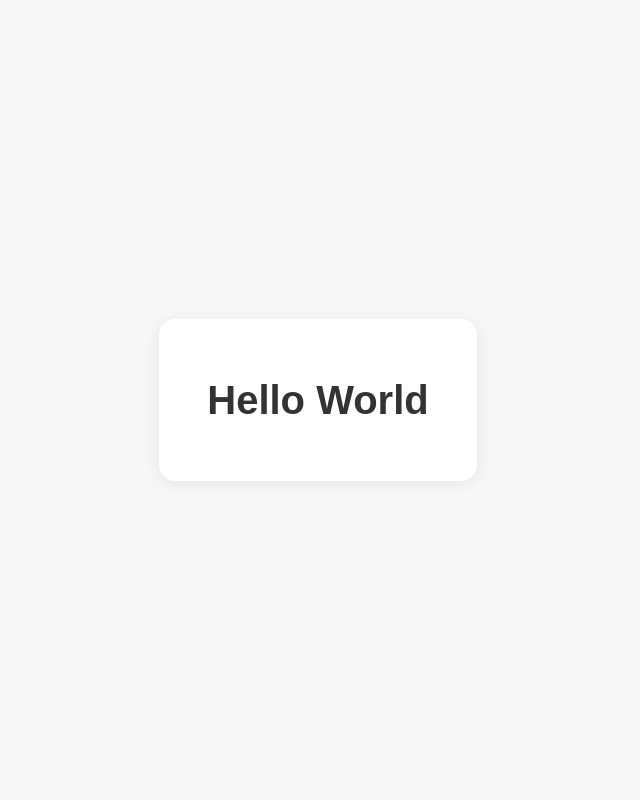
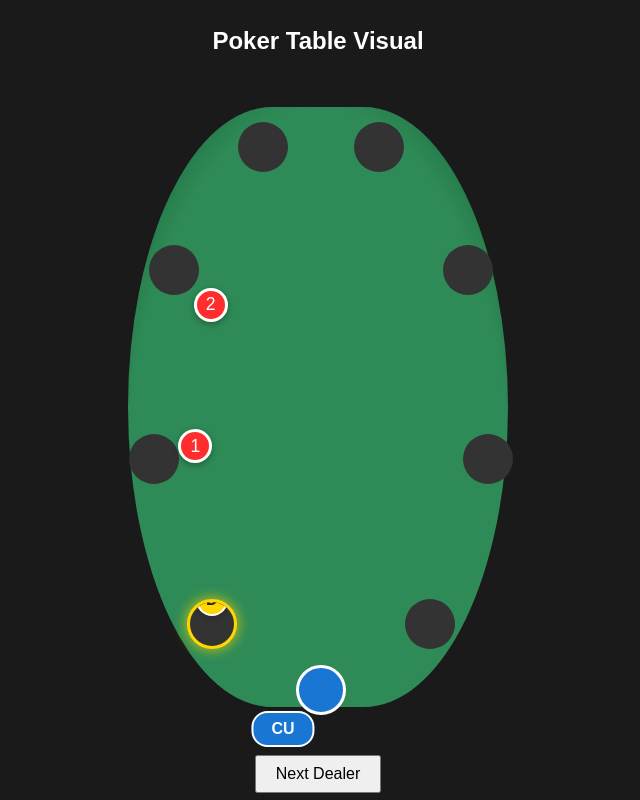
Before and after one commit to DonovanDarko/holdem-preflop-trainer, a plain HTML site: page index.html in a window 1280 px wide. Shown: the whole page, without its empty margins (322-962 px from the left). Drawn offline with Linux system fonts and the light colour scheme.

Commit message:
adding basic ring game functionality

```diff
--- a/index.html
+++ b/index.html
@@ -1,43 +1,19 @@
+
 <!DOCTYPE html>
 <html lang="en">
 <head>
   <meta charset="UTF-8">
   <meta name="viewport" content="width=device-width, initial-scale=1.0">
-  <title>Hello World - GitHub Pages</title>
-  <style>
-    body {
-      display: flex;
-      justify-content: center;
-      align-items: center;
-      height: 100vh;
-      margin: 0;
-      font-family: Arial, sans-serif;
-      background: #f7f7f7;
-    }
-    .container {
-      background: #fff;
-      padding: 2rem 3rem;
-      border-radius: 1rem;
-      box-shadow: 0 2px 16px rgba(0,0,0,0.08);
-      text-align: center;
-    }
-    h1 {
-      font-size: 2.5rem;
-      color: #333;
-    }
-    @media (max-width: 600px) {
-      .container {
-        padding: 1rem 0.5rem;
-      }
-      h1 {
-        font-size: 2rem;
-      }
-    }
-  </style>
+  <title>Preflop Trainer Visual</title>
+  <link rel="stylesheet" href="style.css">
 </head>
 <body>
-  <div class="container">
-    <h1>Hello World</h1>
+  <h2>Poker Table Visual</h2>
+  <div class="table-container" id="tableContainer">
+    <div class="table"></div>
+    <!-- Seats will be rendered here -->
   </div>
+  <button onclick="moveDealer()" style="margin-top:1rem;padding:0.5rem 1.2rem;font-size:1rem;">Next Dealer</button>
+  <script src="main.js"></script>
 </body>
 </html>
--- /dev/null
+++ b/main.js
@@ -0,0 +1,97 @@
+const NUM_SEATS = 9;
+const PLAYER_SEAT = 8; // 0-indexed, fixed player seat at bottom
+let dealerSeat = 0;
+const POSITIONS = [
+  'Dealer', 'SB', 'BB', 'UTG', 'UTG +1', 'MP', 'LJ', 'HJ', 'CU'
+];
+
+function renderTable() {
+  const container = document.getElementById('tableContainer');
+  // Remove old seats, chips, and position labels
+  Array.from(container.getElementsByClassName('seat')).forEach(e => e.remove());
+  Array.from(container.getElementsByClassName('chip')).forEach(e => e.remove());
+  Array.from(container.getElementsByClassName('position-label')).forEach(e => e.remove());
+  for (let i = 0; i < NUM_SEATS; i++) {
+    // Vertically oriented oval: x = centerX + a * cos(angle), y = centerY + b * sin(angle)
+    // Player seat is always at the bottom (angle = Math.PI/2)
+    const playerAngle = Math.PI / 2;
+    const angle = playerAngle + (2 * Math.PI / NUM_SEATS) * ((i - PLAYER_SEAT + NUM_SEATS) % NUM_SEATS);
+    const a = 170; // horizontal radius (move seats further out)
+    const b = 280; // vertical radius (move seats further out)
+    const centerX = 190;
+    const centerY = 300;
+    const x = centerX + a * Math.cos(angle) - 22;
+    const y = centerY + b * Math.sin(angle) - 22;
+    const seat = document.createElement('div');
+    seat.className = 'seat' + (i === PLAYER_SEAT ? ' player' : '') + (i === dealerSeat ? ' dealer' : '');
+    seat.style.left = x + 'px';
+    seat.style.top = y + 'px';
+    // No seat number text
+    if (i === dealerSeat) {
+      const btn = document.createElement('div');
+      btn.className = 'dealer-btn';
+      btn.innerText = 'D';
+      seat.appendChild(btn);
+    }
+    container.appendChild(seat);
+
+    // Place a single chip in front of the SB (seat after dealer), 1/4 of the way from seat to center
+    if (i === (dealerSeat + 1) % NUM_SEATS) {
+      const chipAngle = playerAngle + (2 * Math.PI / NUM_SEATS) * ((i - PLAYER_SEAT + NUM_SEATS) % NUM_SEATS);
+      // Seat position
+      const seatX = centerX + a * Math.cos(chipAngle);
+      const seatY = centerY + b * Math.sin(chipAngle);
+      // Center position
+      const centerChipX = centerX;
+      const centerChipY = centerY;
+      // Chip position: 1/4 of the way from seat to center
+      const chipX = seatX + (centerChipX - seatX) * 0.25 - 14;
+      const chipY = seatY + (centerChipY - seatY) * 0.25 - 14;
+      const chip = document.createElement('div');
+      chip.className = 'chip';
+      chip.style.left = chipX + 'px';
+      chip.style.top = chipY + 'px';
+      chip.innerText = '1';
+      container.appendChild(chip);
+    }
+    // Place a big blind chip in front of the BB (2 seats after dealer), 1/4 of the way from seat to center
+    if (i === (dealerSeat + 2) % NUM_SEATS) {
+      const chipAngle = playerAngle + (2 * Math.PI / NUM_SEATS) * ((i - PLAYER_SEAT + NUM_SEATS) % NUM_SEATS);
+      // Seat position
+      const seatX = centerX + a * Math.cos(chipAngle);
+      const seatY = centerY + b * Math.sin(chipAngle);
+      // Center position
+      const centerChipX = centerX;
+      const centerChipY = centerY;
+      // Chip position: 1/4 of the way from seat to center
+      const chipX = seatX + (centerChipX - seatX) * 0.25 - 14;
+      const chipY = seatY + (centerChipY - seatY) * 0.25 - 14;
+      const chip = document.createElement('div');
+      chip.className = 'chip';
+      chip.style.left = chipX + 'px';
+      chip.style.top = chipY + 'px';
+      chip.innerText = '2';
+      container.appendChild(chip);
+    }
+
+    // Only show position label in front of player seat
+    if (i === PLAYER_SEAT) {
+      const label = document.createElement('div');
+      label.className = 'position-label';
+      const btnRadius = b + 40;
+      const btnX = centerX + a * Math.cos(angle) - 35;
+      const btnY = centerY + btnRadius * Math.sin(angle) - 16;
+      label.style.left = btnX + 'px';
+      label.style.top = btnY + 'px';
+      label.innerText = POSITIONS[(i - dealerSeat + NUM_SEATS) % NUM_SEATS];
+      container.appendChild(label);
+    }
+  }
+}
+function moveDealer() {
+  dealerSeat = (dealerSeat + 1) % NUM_SEATS;
+  renderTable();
+}
+window.renderTable = renderTable;
+window.moveDealer = moveDealer;
+document.addEventListener('DOMContentLoaded', renderTable);
--- /dev/null
+++ b/style.css
@@ -0,0 +1,124 @@
+/* Ensure dealer button is always on top */
+.dealer-btn {
+  z-index: 300;
+}
+body {
+  display: flex;
+  flex-direction: column;
+  align-items: center;
+  justify-content: center;
+  min-height: 100vh;
+  margin: 0;
+  background: #1a1a1a;
+  color: #fff;
+  font-family: Arial, sans-serif;
+}
+.table-container {
+  position: relative;
+  width: 380px;
+  height: 600px;
+  margin: 2rem 0;
+}
+.table {
+  width: 100%;
+  height: 100%;
+  border-radius: 38% / 50%;
+  background: radial-gradient(ellipse at 50% 60%, #2e8b57 70%, #14532d 100%);
+  position: absolute;
+  top: 0; left: 0;
+  z-index: 0;
+}
+.seat {
+  position: absolute;
+  width: 44px;
+  height: 44px;
+  border-radius: 50%;
+  background: #333;
+  display: flex;
+  align-items: center;
+  justify-content: center;
+  font-size: 1rem;
+  border: 3px solid transparent;
+  transition: border 0.2s;
+  z-index: 1;
+  overflow: hidden;
+}
+.position-label {
+  position: absolute;
+  left: 50%;
+  transform: translateX(-50%);
+  background: #1976d2;
+  color: #fff;
+  border-radius: 16px;
+  border: 2px solid #fff;
+  display: flex;
+  align-items: center;
+  justify-content: center;
+  font-size: 1rem;
+  font-weight: bold;
+  z-index: 10;
+  padding: 0 18px;
+  height: 32px;
+  top: unset;
+}
+.seat.player {
+  background: #1976d2;
+  border-color: #fff;
+  font-weight: bold;
+}
+.seat.dealer {
+  border-color: #ffd600;
+  box-shadow: 0 0 12px 2px #ffd60099;
+}
+.dealer-btn {
+  position: absolute;
+  top: -18px;
+  left: 50%;
+  transform: translateX(-50%);
+  background: #ffd600;
+  color: #222;
+  border-radius: 50%;
+  width: 28px;
+  height: 28px;
+  display: flex;
+  align-items: center;
+  justify-content: center;
+  font-size: 1rem;
+  font-weight: bold;
+  border: 2px solid #fff;
+  box-shadow: 0 2px 6px #0003;
+  z-index: 200;
+}
+.chip {
+  position: absolute;
+  width: 28px;
+  height: 28px;
+  border-radius: 50%;
+  background: radial-gradient(circle at 60% 40%, #ff2d2d 70%, #b71c1c 100%);
+  border: 3px solid #fff;
+  box-shadow: 0 2px 6px #0005;
+  z-index: 100;
+  display: flex;
+  align-items: center;
+  justify-content: center;
+  font-size: 1.1rem;
+  color: #fff;
+}
+@media (max-width: 700px) {
+  .table-container {
+    width: 98vw;
+    height: 140vw;
+    max-width: 340px;
+    max-height: 500px;
+  }
+  .seat {
+    width: 38px;
+    height: 38px;
+    font-size: 0.8rem;
+  }
+  .action-btn {
+    width: 48px;
+    height: 22px;
+    font-size: 0.7rem;
+  }
+}
```
